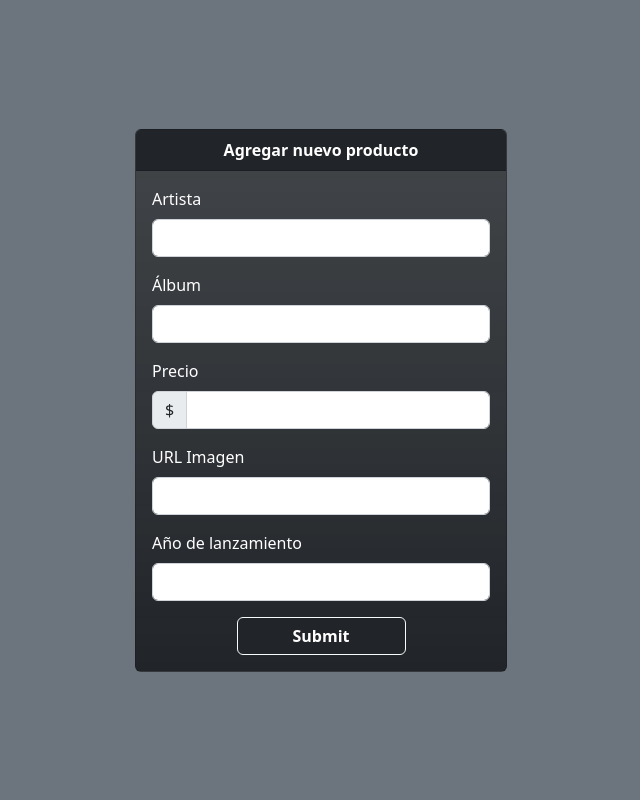
After one commit to tomas95go/nodejs-36535, a Node server app: template Desafio_5/views/formulario.nuevo.album.handlebars in a window 1280 px wide. The commit adds this page. Shown: the whole page, without its empty margins (319-959 px from the left). Run offline with Node 20, Linux system fonts and the light colour scheme; the template is opened without the code that fills it, so the values that code supplies are empty; some libraries are stand-ins or nearby versions.

Commit message:
Formulario de nuevo producto y lista hecho en Handlebars

```diff
--- /dev/null
+++ b/Desafio_5/views/formulario.nuevo.album.handlebars
@@ -0,0 +1,73 @@
+<div
+      class="container d-flex justify-content-center align-items-center bg-secondary vh-100"
+    >
+      <div class="col-4">
+        <div class="card bg-dark bg-gradient text-white">
+          <div class="card-header bg-dark text-center">
+            <strong>Agregar nuevo producto</strong>
+          </div>
+          <div class="card-body">
+            <form action="/productos" method="post">
+              <div class="mb-3">
+                <label for="album-artist" class="form-label">Artista</label>
+                <input
+                  type="text"
+                  class="form-control"
+                  id="album-artist"
+                  name="album-artist"
+                />
+              </div>
+              <div class="mb-3">
+                <label for="album-name" class="form-label">Álbum</label>
+                <input
+                  type="text"
+                  class="form-control"
+                  id="album-name"
+                  name="album-name"
+                />
+              </div>
+              <div class="mb-3">
+                <label for="album-price" class="form-label">Precio</label>
+                <div class="input-group mb-3">
+                  <span class="input-group-text">$</span>
+                  <input
+                    type="number"
+                    class="form-control"
+                    id="album-price"
+                    name="album-price"
+                    min="0"
+                    step="0.01"
+                  />
+                </div>
+              </div>
+              <div class="mb-3">
+                <label for="album-img" class="form-label">URL Imagen</label>
+                <input
+                  type="text"
+                  class="form-control"
+                  id="album-img"
+                  name="album-img"
+                />
+              </div>
+              <div class="mb-3">
+                <label for="album-release-year" class="form-label"
+                  >Año de lanzamiento</label
+                >
+                <input
+                  type="number"
+                  class="form-control"
+                  id="album-release-year"
+                  name="album-release-year"
+                  min="0"
+                />
+              </div>
+              <div class="d-grid gap-2 col-6 mx-auto">
+                <button class="btn btn-dark border border-light" type="submit">
+                  <strong>Submit</strong>
+                </button>
+              </div>
+            </form>
+          </div>
+        </div>
+      </div>
+    </div>
--- a/Desafio_5/views/layouts/main.handlebars
+++ b/Desafio_5/views/layouts/main.handlebars
@@ -1,10 +1,13 @@
 <!DOCTYPE html>
 <html>
 <head>
-    <meta charset="utf-8">
-    <title>Example App</title>
+    <meta charset="UTF-8">
+    <meta http-equiv="X-UA-Compatible" content="IE=edge">
+    <meta name="viewport" content="width=device-width, initial-scale=1.0">
+    <link href="https://cdn.jsdelivr.net/npm/bootstrap@5.2.0-beta1/dist/css/bootstrap.min.css" rel="stylesheet" integrity="sha384-0evHe/X+R7YkIZDRvuzKMRqM+OrBnVFBL6DOitfPri4tjfHxaWutUpFmBp4vmVor" crossorigin="anonymous">
+    <title>Productos</title>
 </head>
-<body>
+<body class="bg-secondary">
 
     {{{body}}}
 
```
Also changed, not shown: Desafio_5/controllers/album.controller.js (+19 -1 lines), Desafio_5/routes/handlebars.route.js (+6 -3 lines), Desafio_5/views/home.handlebars (+35 -1 lines).
